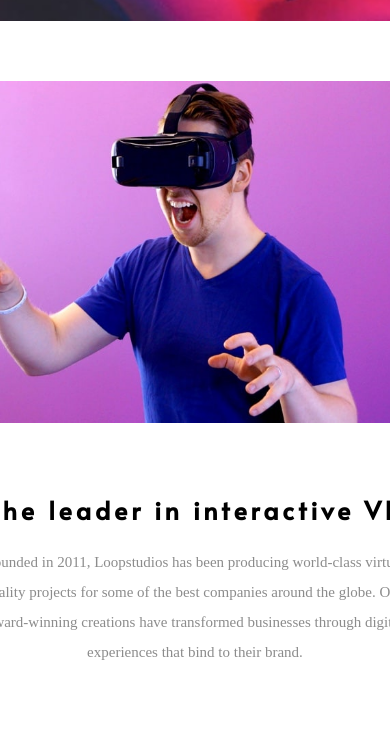
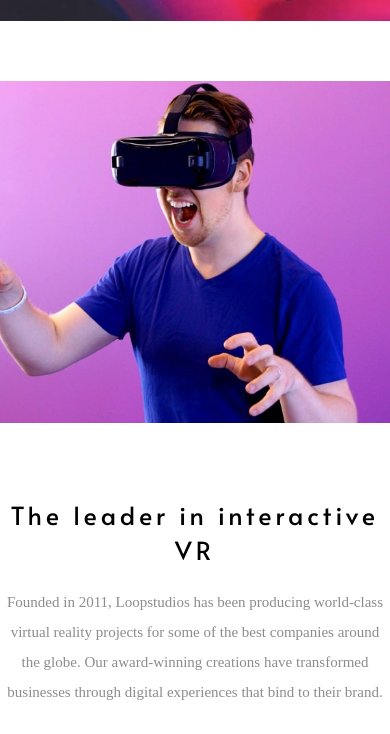
Before and after one commit to IsraelPina32/Front-end-Mentor, a plain HTML site: page index.html in a window 390 px wide. Shown: the part 679-1413 px from the top of the page. Drawn offline with Linux system fonts and the light colour scheme.

Commit message:
style : modification the styles at session  about, projects and responsive of destkop and tablet

```diff
--- a/index.html
+++ b/index.html
@@ -3,8 +3,6 @@
   <head>
     <meta charset="UTF-8" />
     <meta name="viewport" content="width=device-width, initial-scale=1.0" />
-    <!-- displays site properly based on user's device -->
-
     <link
       rel="icon"
       type="image/png"
@@ -16,7 +14,6 @@
     <link rel="stylesheet" href="./src/css/style.css" />
     <link rel="stylesheet" href="./src/css/variable.css" />
 
-    <script type="text/javascript" src="./src/js/index.js" defer></script>
 
     <title>Frontend Mentor | Loopstudios landing page</title>
   </head>
--- a/src/css/style.css
+++ b/src/css/style.css
@@ -61,28 +61,28 @@ body {
   display: flex;
   justify-content: center;
   margin: 20px 0;
+  position: relative;
 }
 .content-about {
   padding: 40px;
 }
 
 .content-titile {
-  height: 270px;
-  width: 660px;
+  height: 350px;
+  width: 450px;
   display: flex;
   align-items: center;
   flex-direction: column;
   border-radius: 5px;
-  padding: 20px;
+  padding: 30px;
   background-color: var(--branco);
-  position: relative;
-  top: 0;
-  bottom: 5%;
-  right: 10%;
+  position: absolute;
+  top: 35%;
+  right: 25%;
 }
 .content-titile .about-title {
   font-family: "Alata", sans-serif;
-  font-weight: 700;
+  font-weight: 300;
   letter-spacing: 4px;
   font-size: 40px;
   margin-bottom: 20px;
@@ -91,7 +91,7 @@ body {
 .content-titile .description {
   color: var(--preto-cinza);
   line-height: 30px;
-  font-size: 20px;
+  font-size: 15px;
 }
 
 .projects {
@@ -207,7 +207,9 @@ body {
       width: 500px;
   }
   .content-titile {
-    padding: 25px;
+      height: 250px;
+      top: 35%;
+      right: 12%;
   }
   .content-titile .about-title {
     font-size: 25px;
@@ -233,9 +235,10 @@ body {
     text-align: center;
   }
   .content-titile {
-    width: 500px;
+    position: static;
     height: 250px;
-    right: 0;
+    bottom: 25%;
+    right: 25%;
   }
   .projects-title {
     font-size: 50px;
@@ -247,12 +250,10 @@ body {
 }
 
 @media (max-width: 425px) {
-  .home {
-    justify-content: center;
-  }
   .home .title {
     margin-left: 60px;
   }
+
   .contact {
     flex-direction: column;
     width: 600px;
@@ -269,3 +270,11 @@ body {
     font-size: 20px;
   }
 }
+
+@media (max-width: 375px) {
+  .projects-text {
+    top: 60%;
+    width: 300px;
+    padding: 10px;
+  }
+}
```
Also changed, not shown: src/js/index.js (deleted).
